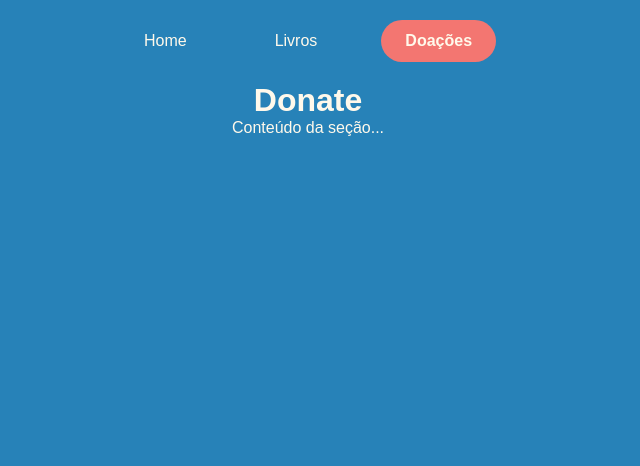
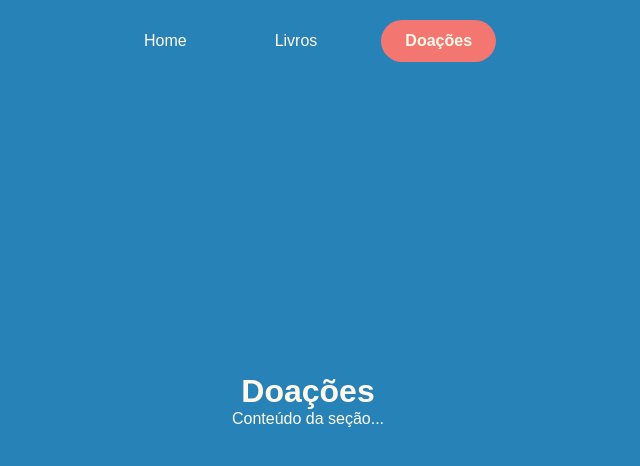
Before and after one commit to inesDiasChagas/inesDiasChagas.github.io, a React (Create React App) app: page /donate in a window 1280 px wide. Shown: the top 466 px of the page, without its empty margins (332-972 px from the left). Built offline with nearby package versions, Linux system fonts and the light colour scheme.

Commit message:
Code cleaning

```diff
--- a/src/components/Navbar/DesktopNavbar.css
+++ b/src/components/Navbar/DesktopNavbar.css
@@ -1,9 +1,11 @@
 .navbar {
     top: 0;
-    left: 0;
     display: flex;
     justify-content: center;
     padding: 2.5vh;
+    position: fixed;
+    left: 50%;
+    transform: translate(-50%, 0);
 }
 
 .navbar ul {
--- a/src/components/Navbar/MobileNavbar.css
+++ b/src/components/Navbar/MobileNavbar.css
@@ -1,8 +1,8 @@
 .sandwich-menu {
     position: fixed;
-    top: 20px;
-    left: 20px;
-    z-index: 1001;
+    top: 0;
+    left: 0;
+    padding: 2.5vh;
 }
 
 .toggle-checkbox {
@@ -12,7 +12,6 @@
 .toggle-label {
     display: inline-block;
     cursor: pointer;
-    padding: 10px;
 }
 
 .bar {
--- a/src/pages/Books.css
+++ b/src/pages/Books.css
@@ -4,10 +4,3 @@
     width: 100vw;
     height: 100vh;
 }
-
-.books-content {
-    justify-content: center;
-    align-items: center;
-    display: flex;
-    flex-direction: column;
-}
--- a/src/pages/Books.js
+++ b/src/pages/Books.js
@@ -1,17 +1,16 @@
 import React from "react";
 import NavbarWrapper from "../components/Navbar/NavbarWrapper";
+import SectionWrapper from "../components/Sections/SectionWrapper";
 
 import "./Books.css";
 
 function Books() {
   return (
-    <div className='books-container'>
+    <SectionWrapper className='books-container'>
       <NavbarWrapper />
-      <div className='books-content'>
-        <h1>Books</h1>
-        <p>Conteúdo da seção...</p>
-      </div>
-    </div>
+      <h1>Livros</h1>
+      <p>Conteúdo da seção...</p>
+    </SectionWrapper>
   );
 }
 
--- a/src/pages/Donate.css
+++ b/src/pages/Donate.css
@@ -4,10 +4,3 @@
     width: 100vw;
     height: 100vh;
 }
-
-.donate-content {
-    justify-content: center;
-    align-items: center;
-    display: flex;
-    flex-direction: column;
-}
--- a/src/pages/Donate.js
+++ b/src/pages/Donate.js
@@ -1,17 +1,16 @@
 import React from "react";
 import NavbarWrapper from "../components/Navbar/NavbarWrapper";
+import SectionWrapper from "../components/Sections/SectionWrapper";
 
 import "./Donate.css";
 
 function Donate() {
   return (
-    <div className='donate-container'>
+    <SectionWrapper className='donate-container'>
       <NavbarWrapper />
-      <div className='donate-content'>
-        <h1>Donate</h1>
-        <p>Conteúdo da seção...</p>
-      </div>
-    </div>
+      <h1>Doações</h1>
+      <p>Conteúdo da seção...</p>
+    </SectionWrapper>
   );
 }
 
--- a/src/pages/Home.css
+++ b/src/pages/Home.css
@@ -1,9 +1,6 @@
 .home-container {
-    position: relative;
-    background-image: url("/src/styles/images/library.png");
-    background-size: cover;
-    background-position: center;
-    color: var(--main-foreground-color);
+    background-image: url("/src/styles/images/library-large.png");
+    height: 50vh;
 }
 
 .home-content {
--- a/src/pages/Home.js
+++ b/src/pages/Home.js
@@ -7,8 +7,8 @@ import "./Home.css";
 function Home() {
   return (
     <React.Fragment>
-      <NavbarWrapper />
       <SectionWrapper className='home-container'>
+        <NavbarWrapper />
         <h1>Pagina Inicial</h1>
         <p>Conteúdo da seção...</p>
       </SectionWrapper>
```
Also changed, not shown: 1 other file (tests, documents, lock files or other folders).
